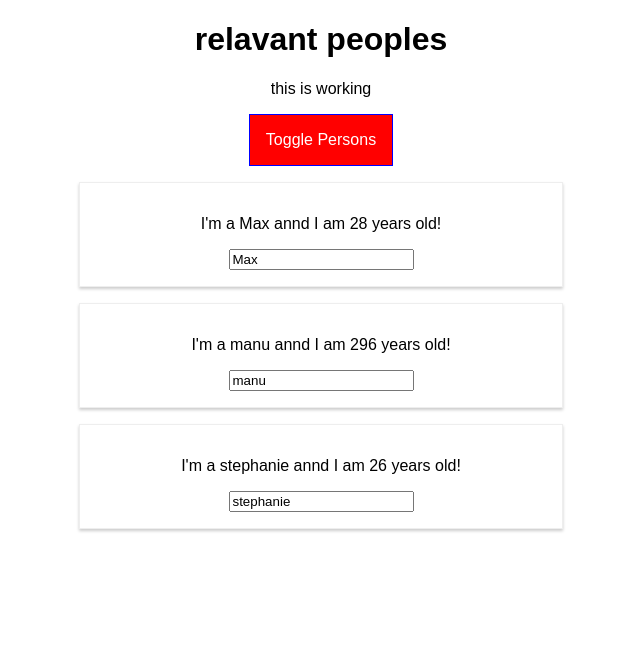
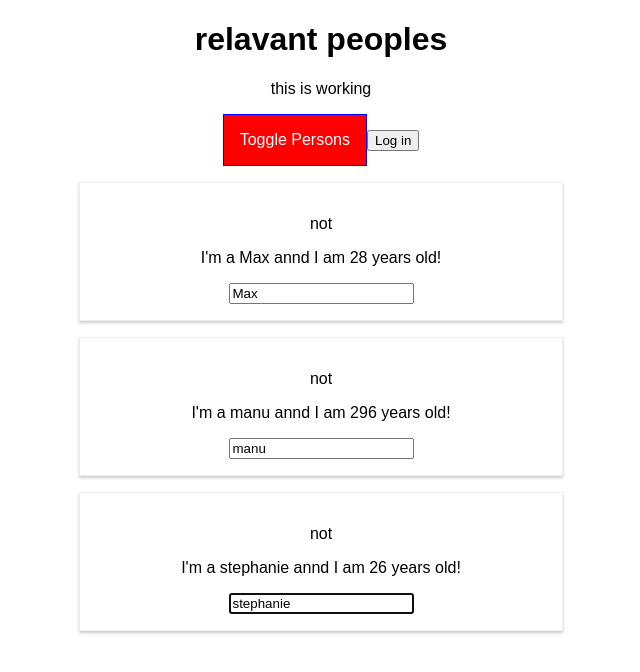
Before and after one commit to thbach/react-tutorials, a React app: page / in a window 1280 px wide. Both pictures are taken after a click on the button "Toggle Persons". Shown: the top 672 px of the page, without its empty margins (319-959 px from the left). Built offline with nearby package versions, Linux system fonts and the light colour scheme.

Commit message:
new features

```diff
--- a/package.json
+++ b/package.json
@@ -31,6 +31,7 @@
     "postcss-flexbugs-fixes": "3.2.0",
     "postcss-loader": "2.0.8",
     "promise": "8.0.1",
+    "prop-types": "^15.6.2",
     "raf": "3.4.0",
     "react": "^16.4.1",
     "react-dev-utils": "^5.0.1",
--- a/src/components/Cockpit/Cockpit.js
+++ b/src/components/Cockpit/Cockpit.js
@@ -26,6 +26,7 @@
             <button
             className={btnClass}
             onClick={props.clicked}>Toggle Persons</button>
+            <button onClick={props.login}> Log in </button>
         </Aux>
     );
 };
--- a/src/components/Persons/Person/Person.js
+++ b/src/components/Persons/Person/Person.js
@@ -1,20 +1,37 @@
 import React, {Component} from 'react';
+import PropTypes from 'prop-types';
 import classes from './Person.css';
 import withClass from '../../../hoc/withClass';
 import Aux from '../../../hoc/Aux';
+import {AuthContext} from '../../../containers/App';
 
 class Person extends Component {
     constructor(props) {
         super(props);
+        this.inputElement = React.createRef();
 
-      }
+    }
 
-      render () {
+    componentDidMount() {
+        if(this.props.position === 0) {
+            this.inputElement.current.focus();
+        }
+    }
+
+    focus() {
+        this.inputElement.current.focus();
+    }
+
+    render () {
         return (
         <Aux>
+            <AuthContext.Consumer>
+                {auth => auth ? <p> true </p> : <p> not </p>}
+            </AuthContext.Consumer>
             <p onClick={this.props.click}>I'm a {this.props.name} annd I am {this.props.age} years old!</p>
             <p>{this.props.children}</p>
             <input
+                ref={this.inputElement}
                 type="text"
                 onChange={this.props.changed}
                 value={this.props.name}/>
@@ -24,4 +41,11 @@
     }
 }
 
+Person.propTypes = {
+    click: PropTypes.func,
+    name: PropTypes.string,
+    age: PropTypes.number,
+    changed: PropTypes.func
+};
+
 export default withClass(Person, classes.Person);
--- a/src/components/Persons/Persons.js
+++ b/src/components/Persons/Persons.js
@@ -5,16 +5,23 @@
 
   constructor(props) {
     super(props);
+    this.lastPersonRef = React.createRef();
 
+  }
+
+  componentDidMount () {
+    this.lastPersonRef.current.focus();
   }
 
   render () {
     return this.props.persons.map((person, index) => {
       return <Person
+        ref={this.lastPersonRef}
         key={person.key}
         click={() => this.props.clicked(index)}
         name={person.name}
         age={person.age}
+        position={index}
         changed={(event) => this.props.changed(event, person.key)} />
     });
   }
--- a/src/containers/App.js
+++ b/src/containers/App.js
@@ -5,12 +5,15 @@
 import Aux from '../hoc/Aux';
 import withClass from '../hoc/withClass';
 
+export const AuthContext = React.createContext(false);
+
+
+
 class App extends Component {
   constructor(props) {
     super(props);
-  }
 
-  state = {
+    this.state = {
       persons: [
         {key: 'asdas', name: 'Max', age:28},
         {key: 'hg', name: 'manu', age:296},
@@ -18,8 +21,21 @@
       ],
       otherState: 'some other value',
       showPersons: false,
+      toggleClicked: 0,
+      authenticated: false,
       hello: 'hello'
     }
+  }
+
+  static getDerivedStateFromProps(nextProps, prevState) {
+    console.log('hi', nextProps, prevState);
+    return prevState;
+  }
+
+  getSnapshotBeforeUpdate() {
+    console.log('snmapshot');
+  }
+
 
   nameChangedHandler = (event, key) => {
     const personIndex = this.state.persons.findIndex(p => {
@@ -47,7 +63,16 @@
 
   togglePersonsHandler = () => {
     const doesShow = this.state.showPersons;
-    this.setState({showPersons: !doesShow});
+    this.setState((prevState, props) => {
+      return {
+        showPersons: !doesShow,
+        toggleClicked: prevState.toggleClicked +1
+      }
+    });
+  }
+
+  loginHandler = () => {
+    this.setState({authenticated:true});
   }
 
   render() {
@@ -65,10 +90,13 @@
       <Aux>
         <Cockpit
           appTitle={this.props.title}
+          login={this.loginHandler}
           persons={this.state.persons}
           showPersons={this.state.showPersons}
           clicked={this.togglePersonsHandler} />
+          <AuthContext.Provider value={this.state.authenticated}>
             {persons}
+          </AuthContext.Provider>
       </Aux>
     );
   }
--- a/src/hoc/withClass.js
+++ b/src/hoc/withClass.js
@@ -9,16 +9,20 @@
 // }
 
 const withClass = (WrappedComponent, className) => {
-    return class extends Component {
+    const WithClass = class extends Component {
         render() {
             return (
                 <div className={className}>
-                    <WrappedComponent {...this.props}/>
+                    <WrappedComponent ref={this.props.forwardedRef} {...this.props}/>
                 </div>
             )
         }
+    }
 
-    }
+    return React.forwardRef((props, ref) => {
+        return <WithClass {...props} forwardedRef={ref} />
+    })
+
 }
 
 
```
Lines whose indentation alone changed are shown as unchanged.
